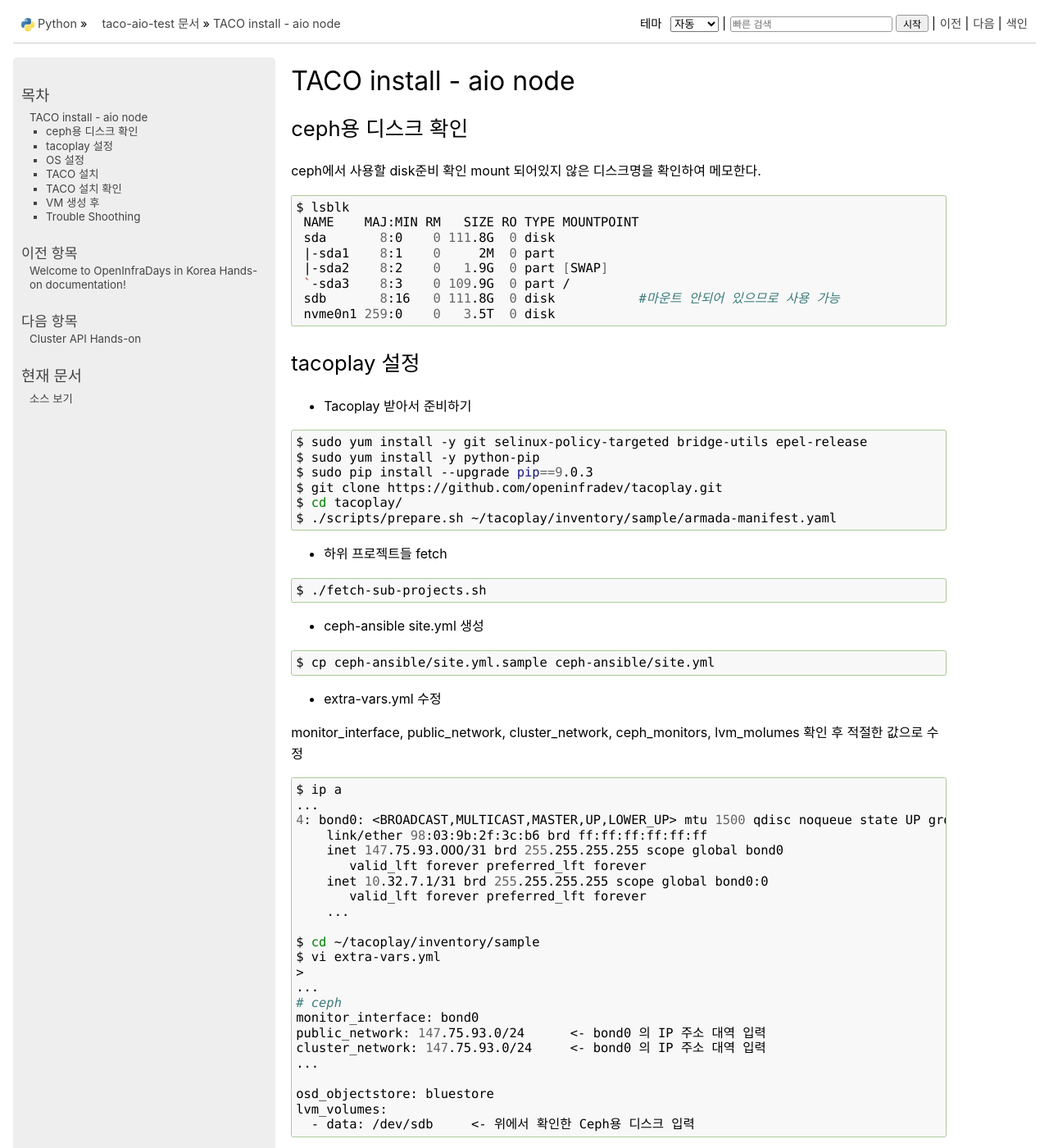
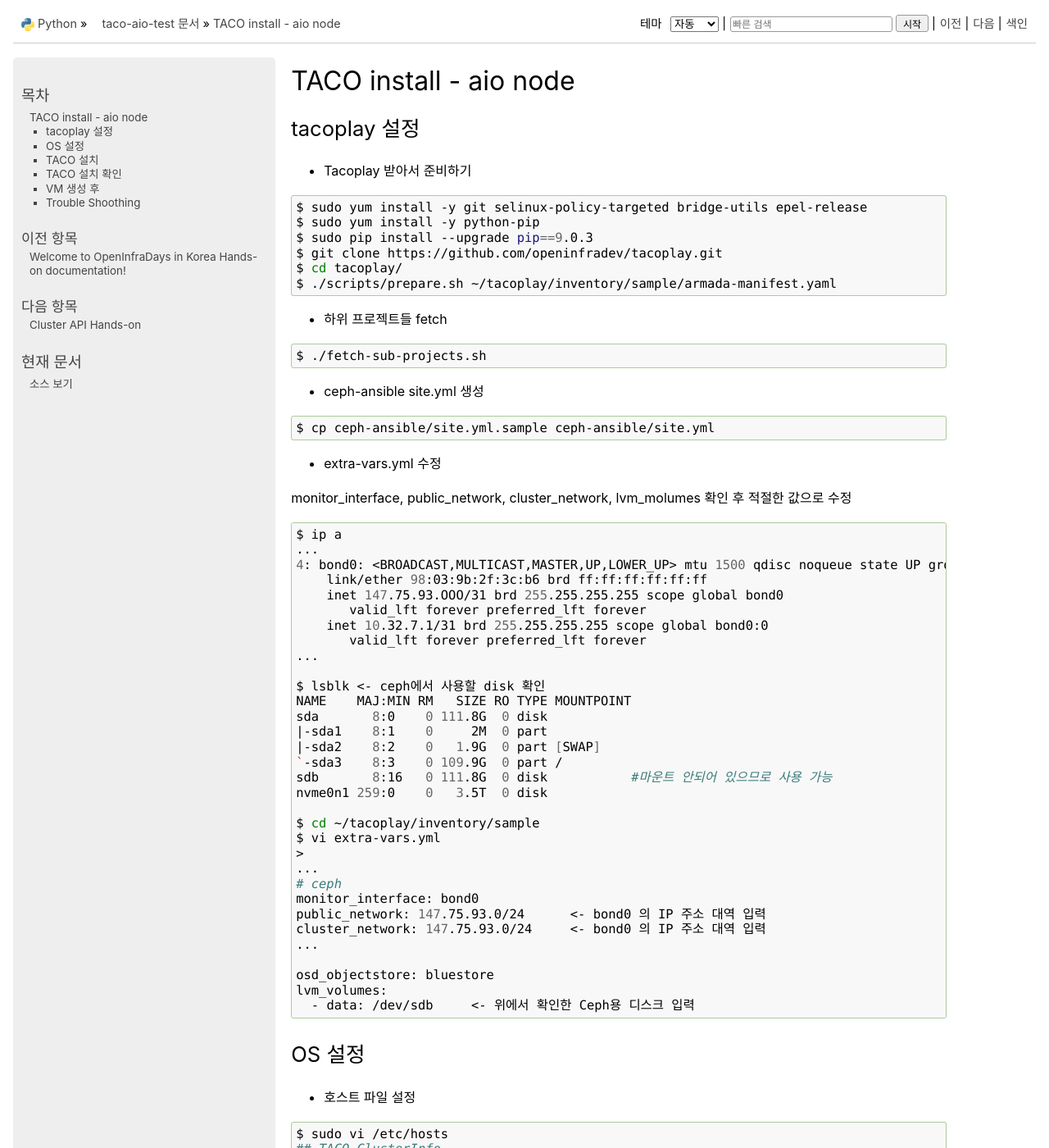
Before and after one commit to openinfradev/openinfraday-2019-handson-docs, a Sphinx documentation site: the page built from docs/source/taco-aio.rst, in a window 1280 px wide and 1400 px high. Shown: the whole window at 82% size. Built offline with Sphinx 7.4.7, drawn with Linux system fonts in a browser that asks for light colours; some of the changed text lies outside the part shown.

Commit message:
aio: remove admin node, line change

```diff
--- a/docs/source/taco-aio.rst
+++ b/docs/source/taco-aio.rst
@@ -1,24 +1,6 @@
 ***********************
 TACO install - aio node
 ***********************
-
-ceph용 디스크 확인
-==================
-
-ceph에서 사용할 disk준비 확인
-mount 되어있지 않은 디스크명을 확인하여 메모한다.
-
-.. code-block:: bash
-
-  $ lsblk
-   NAME    MAJ:MIN RM   SIZE RO TYPE MOUNTPOINT
-   sda       8:0    0 111.8G  0 disk
-   |-sda1    8:1    0     2M  0 part
-   |-sda2    8:2    0   1.9G  0 part [SWAP]
-   `-sda3    8:3    0 109.9G  0 part /
-   sdb       8:16   0 111.8G  0 disk           #마운트 안되어 있으므로 사용 가능
-   nvme0n1 259:0    0   3.5T  0 disk
-
 
 tacoplay 설정
 =============
@@ -48,7 +30,7 @@ tacoplay 설정
 
 * extra-vars.yml 수정
 
-monitor_interface, public_network, cluster_network, ceph_monitors, lvm_molumes 확인 후 적절한 값으로 수정
+monitor_interface, public_network, cluster_network, lvm_molumes 확인 후 적절한 값으로 수정
 
 .. code-block:: bash
 
@@ -60,7 +42,16 @@ monitor_interface, public_network, cluster_network, ceph_monitors, lvm_molumes
           valid_lft forever preferred_lft forever
        inet 10.32.7.1/31 brd 255.255.255.255 scope global bond0:0
           valid_lft forever preferred_lft forever
-       ...
+   ...
+
+   $ lsblk <- ceph에서 사용할 disk 확인
+   NAME    MAJ:MIN RM   SIZE RO TYPE MOUNTPOINT
+   sda       8:0    0 111.8G  0 disk
+   |-sda1    8:1    0     2M  0 part
+   |-sda2    8:2    0   1.9G  0 part [SWAP]
+   `-sda3    8:3    0 109.9G  0 part /
+   sdb       8:16   0 111.8G  0 disk           #마운트 안되어 있으므로 사용 가능
+   nvme0n1 259:0    0   3.5T  0 disk
 
    $ cd ~/tacoplay/inventory/sample
    $ vi extra-vars.yml
@@ -109,9 +99,9 @@ TACO 설치
    $ cd ~/tacoplay
    $ ansible-playbook -b -i inventory/sample/hosts.ini -e @inventory/sample/extra-vars.yml site.yml
 
-ansible-playbook 옵션 설명
--i : 사용할 inventory 파일 지정
--e : 실행시간에 변수 값 전달
+| ansible-playbook 옵션 설명
+| -i : 사용할 inventory 파일 지정
+| -e : 실행시간에 변수 값 전달
 
 
 TACO 설치 확인
@@ -141,13 +131,13 @@ br-ex 인터페이스 up 시키고, nat 룰을 추가한다
    $ cd ~/tacoplay
    $ scripts/taco-test.sh
 
-위의 script를 수행하면 다음과 같은 task들을 수행하여 Openstack이 정상 동작하는지 검증하게 된다.
-- (가상) Network 및 Router 생성
-- Cirros Image upload
-- SecurityGroup 생성
-- Keypair Import
-- VM 생성 후 floating IP 추가
-- Volume 생성 후 VM에 추가
+| 위의 script를 수행하면 다음과 같은 task들을 수행하여 Openstack이 정상 동작하는지 검증하게 된다.
+| - (가상) Network 및 Router 생성
+| - Cirros Image upload
+| - SecurityGroup 생성
+| - Keypair Import
+| - VM 생성 후 floating IP 추가
+| - Volume 생성 후 VM에 추가
 
 
 VM 생성 후
```
Also changed, not shown: other parts of docs/source/taco-aio.rst (+2 -3 lines).
